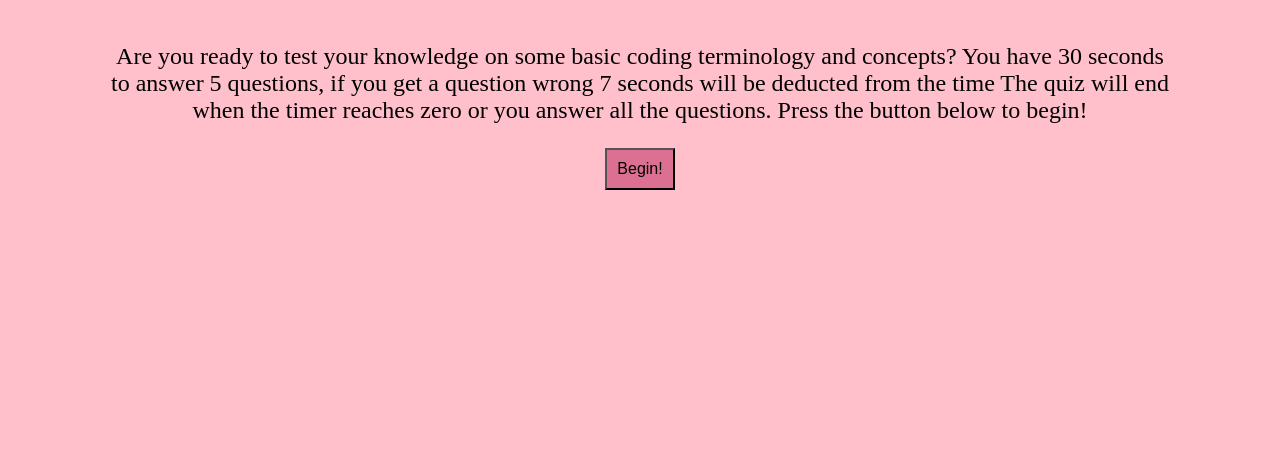
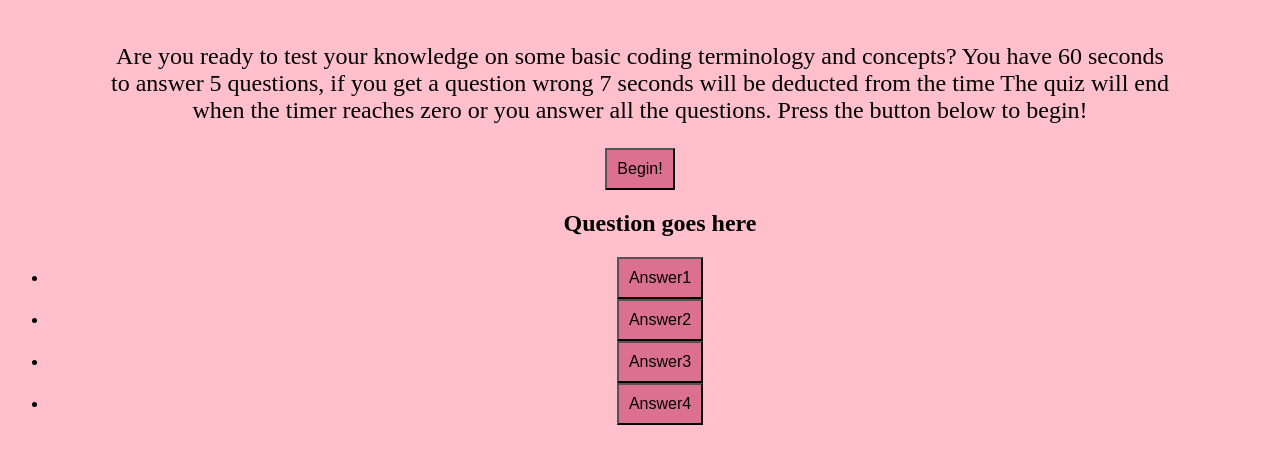
Before and after one commit to EajayD/coding-quiz, a plain HTML site: page index.html in a window 1280 px wide. Shown: the part 119-582 px from the top of the page. Drawn offline with Linux system fonts and the light colour scheme.

Commit message:
added section for questions in HTML will hide in js later

```diff
--- a/index.html
+++ b/index.html
@@ -22,13 +22,30 @@
             Coding Quiz!
         </h1>
         <p>Are you ready to test your knowledge on some basic coding terminology and concepts?
-            You have 30 seconds to answer 5 questions, if you get a question wrong 7 seconds will be deducted from the time
+            You have 60 seconds to answer 5 questions, if you get a question wrong 7 seconds will be deducted from the time
             The quiz will end when the timer reaches zero or you answer all the questions.
             Press the button below to begin!
         </p>
 
 
     <button id="start">Begin!</button>
+
+    <!-- Section below will be hidden on page start still WIP -->
+
+    <section class="questions">
+        <ul class="question-list">
+            <h2 id="ask">Question goes here</h2>
+            <li class="choice1"><button id="select1">Answer1</button>
+            </li>
+            <li class="choice2"><button id="select2">Answer2</button>
+            </li>
+            <li class="choice3"><button id="select3">Answer3</button>
+            </li>
+            <li class="choice4"><button id="select4">Answer4</button>
+            </li>
+        </ul>
+    </section>
+
     </main>
     <script src="script.js"></script>
 </body>
```
